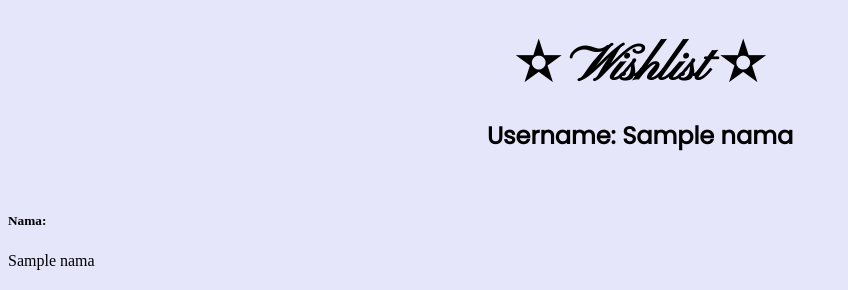
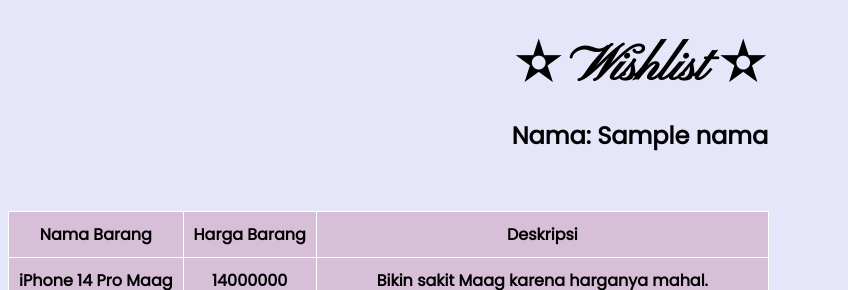
Before and after one commit to silalahithobyas/Tutorial-Lab-1, a Django app: template wishlist/templates/wishlist.html in a window 1280 px wide. Shown: the part 41-331 px from the top of the page, without its empty margins (0-848 px from the left). Run offline with Django 4.2, Linux system fonts and the light colour scheme; data comes from the database, SQL or seed files in the repository; tables that the repository leaves empty hold one stand-in row (values such as "Sample post"); the template is opened without the code that fills it: values that come from a table or form of the project are taken from there, most other values are stand-ins (such as "Sample title", 1, 10 or a date in 2020); lists and menus that the app fills with data are empty.

Commit message:
minor changes lab 4

```diff
--- a/wishlist/templates/wishlist.html
+++ b/wishlist/templates/wishlist.html
@@ -15,7 +15,7 @@
         <button><a href = "{% url 'wishlist:logout' %}">Logout</a></button>
     </nav>
     <h1 style="font-family:'Pinyon Script'"><strong><center>✫ Wishlist ✫</center></strong></h1>
-    <h2 style="font-family:'Poppins'"><center>Username: {{nama}}</center></h2><br>
+    <h2 style="font-family:'Poppins'"><center>Nama: {{nama}}</center></h2><br>
   </body>
 
   <style>
@@ -46,10 +46,6 @@
     }
   </style>
 
-<body>
-    <h5>Nama: </h5>
-    <p>{{nama}}</p>
-
 <table>
     <tr>
     <th>Nama Barang</th>
```
